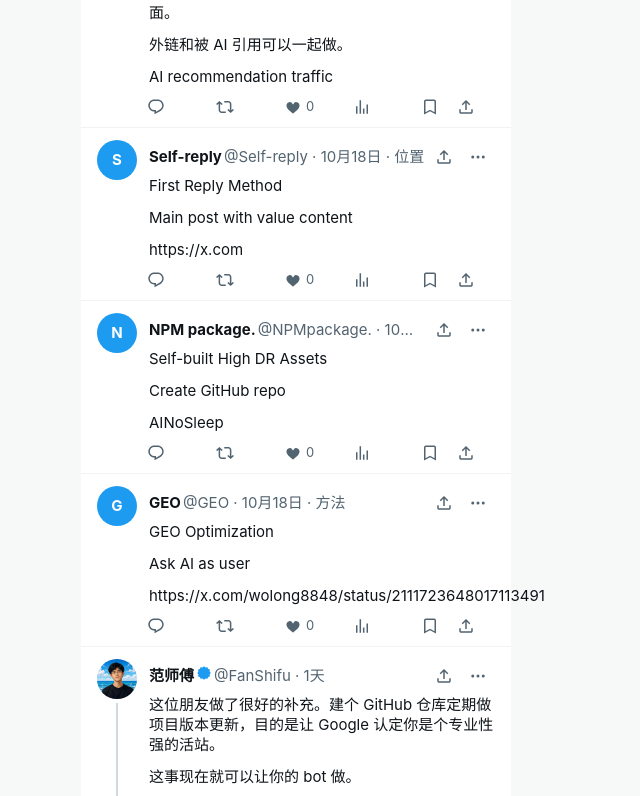
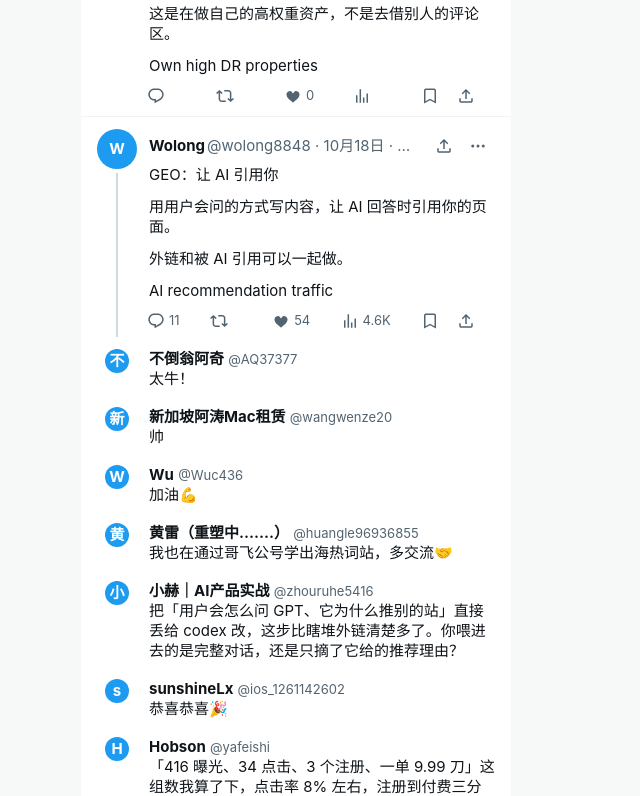
Before and after one commit to PlayGuideLab/xlink777, a plain HTML site: page index.html in a window 1280 px wide. Shown: the part 2004-2800 px from the top of the page, without its empty margins (344-984 px from the left). Drawn offline with Linux system fonts and the light colour scheme.

Commit message:
Save and show post comments

```diff
--- a/data/feed.json
+++ b/data/feed.json
@@ -30,9 +30,21 @@
       "reply": {
         "author": "晚晚",
         "handle": "An_yhl",
-        "avatar": "avatars/wan.jpg",
-        "text": "仓库更新好办，别最后全是 bot 在改 README 就行。"
-      }
+        "text": "仓库更新好办，别最后全是 bot 在改 README 就行。",
+        "avatar": "avatars/wan.jpg"
+      },
+      "comments": [
+        {
+          "id": "2111396883503685905",
+          "author": "晚晚",
+          "handle": "An_yhl",
+          "avatar": "avatars/wan.jpg",
+          "text": "仓库更新好办，别最后全是 bot 在改 README 就行。",
+          "date": "2026-10-17",
+          "link": "https://x.com/An_yhl/status/2111396883503685905",
+          "likes": 0
+        }
+      ]
     },
     {
       "id": "2026-10-18-self-reply",
@@ -44,7 +56,8 @@
       "handle": "earnthread",
       "link": "https://x.com/earnthread/status/2111805522102169931",
       "notes": "最常见建议。来源还提到 big_sensei、AlexFinn。",
-      "verified": false
+      "verified": false,
+      "comments": []
     },
     {
       "id": "2026-10-18-bio",
@@ -56,7 +69,8 @@
       "handle": "buffer",
       "link": "https://s.ee/blog/get-more-website-traffic-from-x/",
       "notes": "安全位置，不附加于单个帖子。",
-      "verified": false
+      "verified": false,
+      "comments": []
     },
     {
       "id": "2026-10-18-native",
@@ -68,7 +82,8 @@
       "handle": "buffer",
       "link": "https://buffer.com/resources/links-on-x/",
       "notes": "Buffer 2025 分析。",
-      "verified": false
+      "verified": false,
+      "comments": []
     },
     {
       "id": "2026-10-18-link-below",
@@ -80,7 +95,42 @@
       "handle": "big_sensei",
       "link": "https://x.com/big_sensei/status/1996128574382727591",
       "notes": "同样的做法也出现在 AlexFinn 的帖子里。",
-      "verified": false
+      "verified": false,
+      "comments": [
+        {
+          "id": "2000194196632703052",
+          "author": "BossBrownShugar(BBS)",
+          "handle": "DeQueenofSpaces",
+          "text": "I love this series 😍😍",
+          "date": "2025-12-14",
+          "link": "https://x.com/DeQueenofSpaces/status/2000194196632703052",
+          "likes": 1
+        },
+        {
+          "id": "1999543661588046284",
+          "author": "Moses Elijah",
+          "handle": "lish_madethis",
+          "text": "Once heard about this adding of links to main tweet. I guess this should be a reminder!",
+          "date": "2025-12-12",
+          "link": "https://x.com/lish_madethis/status/1999543661588046284",
+          "likes": 0
+        },
+        {
+          "id": "1996552668173783202",
+          "author": "Kayo",
+          "handle": "theWeb3warden",
+          "text": "This actually made me learn something new. I'm going to implement too",
+          "date": "2025-12-04",
+          "link": "https://x.com/theWeb3warden/status/1996552668173783202",
+          "likes": 0
+        }
+      ],
+      "reply": {
+        "author": "BossBrownShugar(BBS)",
+        "handle": "DeQueenofSpaces",
+        "text": "I love this series 😍😍"
+      },
+      "replies": 3
     },
     {
       "id": "2026-10-18-penalty",
@@ -92,7 +142,8 @@
       "handle": "opentweet",
       "link": "https://opentweet.io/answers/does-x-penalize-links-2026",
       "notes": "观察，不是保证。",
-      "verified": false
+      "verified": false,
+      "comments": []
     },
     {
       "id": "2026-10-18-first-reply-en",
@@ -104,7 +155,8 @@
       "handle": "xcommunity",
       "link": "https://x.com",
       "notes": "Most recommended safe method",
-      "verified": false
+      "verified": false,
+      "comments": []
     },
     {
       "id": "2026-10-18-pinned",
@@ -116,7 +168,8 @@
       "handle": "xcommunity",
       "link": "https://x.com",
       "notes": "Safest for permanent links",
-      "verified": false
+      "verified": false,
+      "comments": []
     },
     {
       "id": "2026-10-18-dr",
@@ -128,7 +181,8 @@
       "handle": "AINoSleep",
       "link": "https://x.com/AINoSleep/status/2111712252768469009",
       "notes": "Own high DR properties",
-      "verified": true
+      "verified": true,
+      "comments": []
     },
     {
       "id": "2026-10-18-geo",
@@ -140,7 +194,116 @@
       "handle": "wolong8848",
       "link": "https://x.com/wolong8848/status/2111723648017113491",
       "notes": "AI recommendation traffic",
-      "verified": false
+      "verified": false,
+      "comments": [
+        {
+          "id": "2111752343972872479",
+          "author": "不倒翁阿奇",
+          "handle": "AQ37377",
+          "text": "太牛！",
+          "date": "2026-10-18",
+          "link": "https://x.com/AQ37377/status/2111752343972872479",
+          "likes": 1
+        },
+        {
+          "id": "2111753004068299089",
+          "author": "新加坡阿涛Mac租赁",
+          "handle": "wangwenze20",
+          "text": "帅",
+          "date": "2026-10-18",
+          "link": "https://x.com/wangwenze20/status/2111753004068299089",
+          "likes": 1
+        },
+        {
+          "id": "2111737832893276543",
+          "author": "Wu",
+          "handle": "Wuc436",
+          "text": "加油💪",
+          "date": "2026-10-18",
+          "link": "https://x.com/Wuc436/status/2111737832893276543",
+          "likes": 1
+        },
+        {
+          "id": "2111826301493678526",
+          "author": "黄雷（重塑中.......）",
+          "handle": "huangle96936855",
+          "text": "我也在通过哥飞公号学出海热词站，多交流🤝",
+          "date": "2026-10-18",
+          "link": "https://x.com/huangle96936855/status/2111826301493678526",
+          "likes": 0
+        },
+        {
+          "id": "2111811869958926764",
+          "author": "小赫｜AI产品实战",
+          "handle": "zhouruhe5416",
+          "text": "把「用户会怎么问 GPT、它为什么推别的站」直接丢给 codex 改，这步比瞎堆外链清楚多了。你喂进去的是完整对话，还是只摘了它给的推荐理由？",
+          "date": "2026-10-18",
+          "link": "https://x.com/zhouruhe5416/status/2111811869958926764",
+          "likes": 0
+        },
+        {
+          "id": "2111796306343817571",
+          "author": "sunshineLx",
+          "handle": "ios_1261142602",
+          "text": "恭喜恭喜🎉",
+          "date": "2026-10-18",
+          "link": "https://x.com/ios_1261142602/status/2111796306343817571",
+          "likes": 0
+        },
+        {
+          "id": "2111794940686549216",
+          "author": "Hobson",
+          "handle": "yafeishi",
+          "text": "「416 曝光、34 点击、3 个注册、一单 9.99 刀」这组数我算了下，点击率 8% 左右，注册到付费三分之一，后半段挺健康，卡的还是曝光量。我这边也在折腾 GEO，好奇你让 codex 主要改的是页面正文，还是结构化数据这类？",
+          "date": "2026-10-18",
+          "link": "https://x.com/yafeishi/status/2111794940686549216",
+          "likes": 0
+        },
+        {
+          "id": "2111774180085829755",
+          "author": "卧龙先生",
+          "handle": "wolong8848",
+          "text": "是一个新词，老词没那么快见效",
+          "date": "2026-10-18",
+          "link": "https://x.com/wolong8848/status/2111774180085829755",
+          "likes": 1
+        },
+        {
+          "id": "2111771632780079200",
+          "author": "愚公",
+          "handle": "chongjiejing",
+          "text": "出的订阅还是积分包",
+          "date": "2026-10-18",
+          "link": "https://x.com/chongjiejing/status/2111771632780079200",
+          "likes": 0
+        },
+        {
+          "id": "2111769815128109314",
+          "author": "飞身踢",
+          "handle": "alistyun1x",
+          "text": "以用户角度反问 GPT 这招确实妙，我之前都是闷头堆内容，从来没想过还能这么反推它的推荐逻辑。stripe 那个通知我也踩过坑，第一笔到账一点动静都没有，差点以为没成功 😂",
+          "date": "2026-10-18",
+          "link": "https://x.com/alistyun1x/status/2111769815128109314",
+          "likes": 0
+        },
+        {
+          "id": "2111757470830153801",
+          "author": "山有木ai",
+          "handle": "SaplingBuilds",
+          "text": "恭喜恭喜，这些新词的需求确实是强，成单率确实是高。",
+          "date": "2026-10-18",
+          "link": "https://x.com/SaplingBuilds/status/2111757470830153801",
+          "likes": 0
+        }
+      ],
+      "reply": {
+        "author": "不倒翁阿奇",
+        "handle": "AQ37377",
+        "text": "太牛！"
+      },
+      "replies": 18,
+      "likes": 54,
+      "views": "4.6K"
     }
   ]
 }
--- a/index.html
+++ b/index.html
@@ -67,8 +67,10 @@
   .acts .on-blue { color: #1d9bf0; }
   .tabs svg { width: 14px; height: 14px; }
   .acts .pair { display: flex; }
-  .replyrow { display: flex; align-items: center; width: 100%; text-align: left; color: #536471; padding: 0 16px 12px; gap: 12px; background: #fff; }
+  .replyrow { display: flex; align-items: flex-start; width: 100%; text-align: left; color: #536471; padding: 8px 16px 10px; gap: 12px; background: #fff; }
   .replyrow .slot { width: 40px; display: grid; place-items: center; flex: none; }
+  .replyrow .body { flex: 1; min-width: 0; color: #0f1419; line-height: 20px; }
+  .replyrow .who { color: #536471; font-size: 13px; }
   .dock { position: fixed; left: 50%; bottom: 0; transform: translateX(-50%); width: min(430px, 100%); z-index: 20; background: #fff; border-top: 1px solid #eff3f4; }
   .nav { height: 52px; display: flex; align-items: center; justify-content: space-around; background: #fff; }
   .nav button { width: 48px; height: 48px; display: grid; place-items: center; }
@@ -156,6 +158,7 @@ function recordFrom(row) {
     preview: Number(row.preview || 0),
     likes: Number(row.likes || 0), replies: Number(row.replies || 0), reposts: Number(row.reposts || 0),
     views: row.views || "", quote: row.quote || null, reply: row.reply || null,
+    comments: Array.isArray(row.comments) ? row.comments : [],
     verified: row.verified === true || row.verified === "true"
   };
 }
@@ -175,7 +178,7 @@ function toPost(row) {
     parts: parts.length ? parts : ["（这条记录是空的）"],
     preview: r.preview || 0,
     replies: r.replies, reposts: r.reposts, likes: r.likes, views: r.views,
-    feed: "both", link: r.link, quote: r.quote, reply: r.reply
+    feed: "both", link: r.link, quote: r.quote, reply: r.reply, comments: r.comments
   };
 }
 const featured = {
@@ -277,8 +280,10 @@ function postHtml(post) {
   const qtime = quote ? (quote.time || "") : "";
   const q = qp ? `<div class="quote"><span class="who">${avatar(qp, "sm")}<span class="name">${esc(qp.name)}</span>${badges(qp)}<span class="handle">@${esc(qp.handle)}${qtime ? " · " + esc(qtime) : ""}</span></span><p>${esc(qtext)}</p></div>` : "";
   const reply = post.reply && post.reply.author ? post.reply : null;
+  const comments = post.comments && post.comments.length ? post.comments : (reply ? [reply] : []);
+  const commentHtml = comments.map((c) => `<div class="replyrow"><span class="slot">${avatar({ avatar: c.avatar || knownAvatar[c.handle] || "", initial: (c.author || "回").slice(0, 1) }, "md")}</span><span class="body"><b>${esc(c.author || "")}</b> <span class="who">@${esc(c.handle || "")}</span><br>${esc(c.text || "")}</span></div>`).join("");
   return `<article class="post" data-id="${post.id}">
-    <div class="col">${avatar(p, "")}${post.reply ? `<span class="line"></span>` : ""}</div>
+    <div class="col">${avatar(p, "")}${comments.length ? `<span class="line"></span>` : ""}</div>
     <div class="main">
       <div class="row">${nameRow(p, post.time)}
         <span class="tools">
@@ -289,7 +294,7 @@ function postHtml(post) {
       <div class="text">${body}</div>
       ${q}
       <div class="acts">
-        <button data-reply="${post.id}" aria-label="回复">${ico.reply}<span>${post.replies || ""}</span></button>
+        <button data-reply="${post.id}" aria-label="回复">${ico.reply}<span>${comments.length || post.replies || ""}</span></button>
         <button data-flag="reposted" data-id="${post.id}" class="${f.reposted ? "on-repost" : ""}" aria-label="转发">${ico.repost}<span>${reposts || ""}</span></button>
         <button data-flag="liked" data-id="${post.id}" class="${f.liked ? "on-like" : ""}" aria-label="喜欢">${ico.heart}<span>${likes}</span></button>
         <button data-toast="${post.views} 次查看" aria-label="查看">${ico.views}<span>${post.views}</span></button>
@@ -299,7 +304,7 @@ function postHtml(post) {
         </span>
       </div>
     </div>
-  </article>${reply ? `<button class="replyrow" data-toast="${esc(reply.text)}"><span class="slot">${avatar({ avatar: reply.avatar, initial: (reply.author || "回").slice(0, 1) }, "md")}</span><span style="flex:1">${esc(reply.author)} 已回复</span>${ico.right}</button>` : ""}`;
+  </article>${commentHtml}`;
 }
 function feed() {
   return posts.filter((p) => state.tab === "forYou" ? p.feed !== "following" : p.feed !== "forYou").map(postHtml).join("");
```
Also changed, not shown: data/comments.csv (added, +16 -0 lines).
